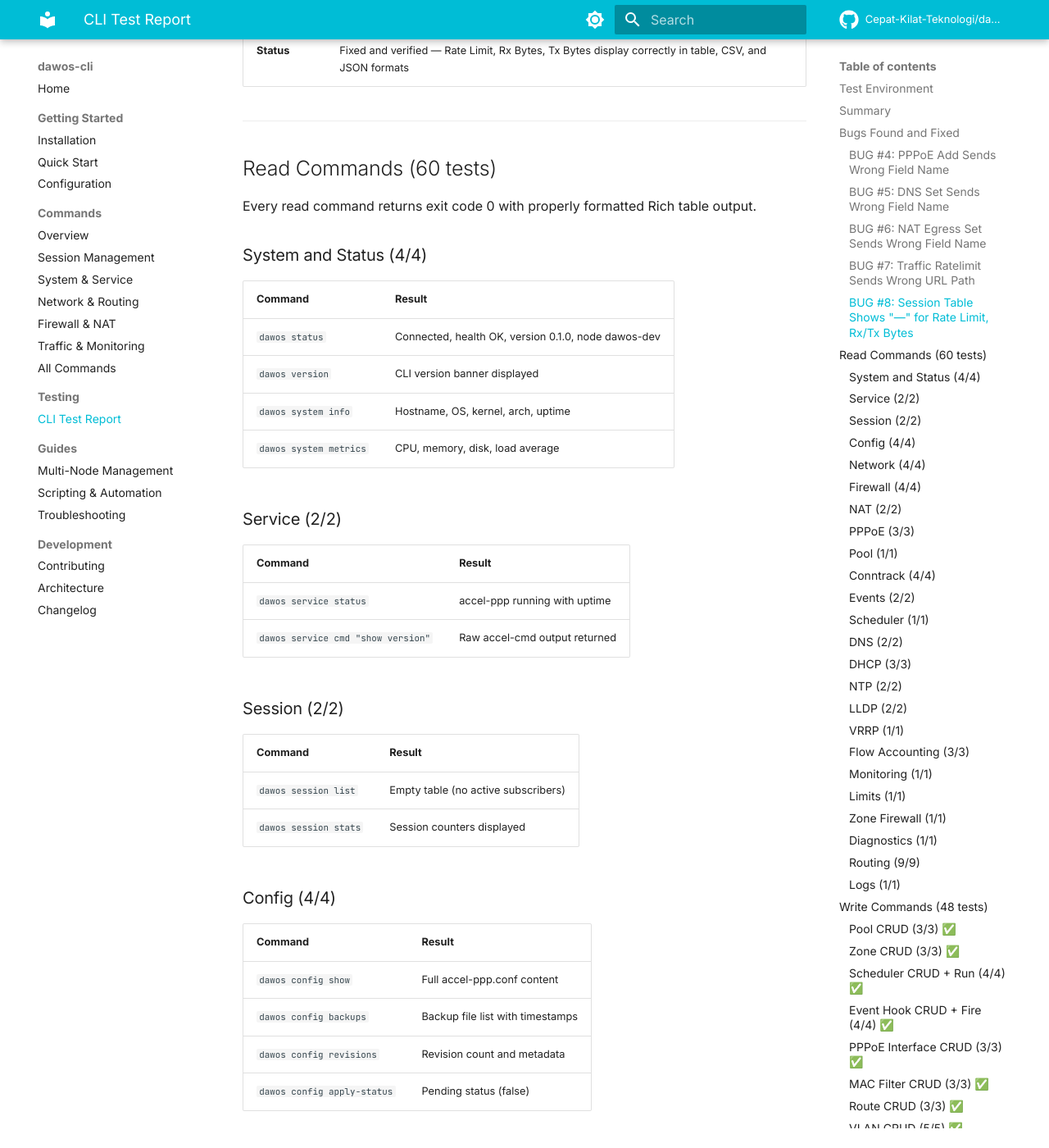
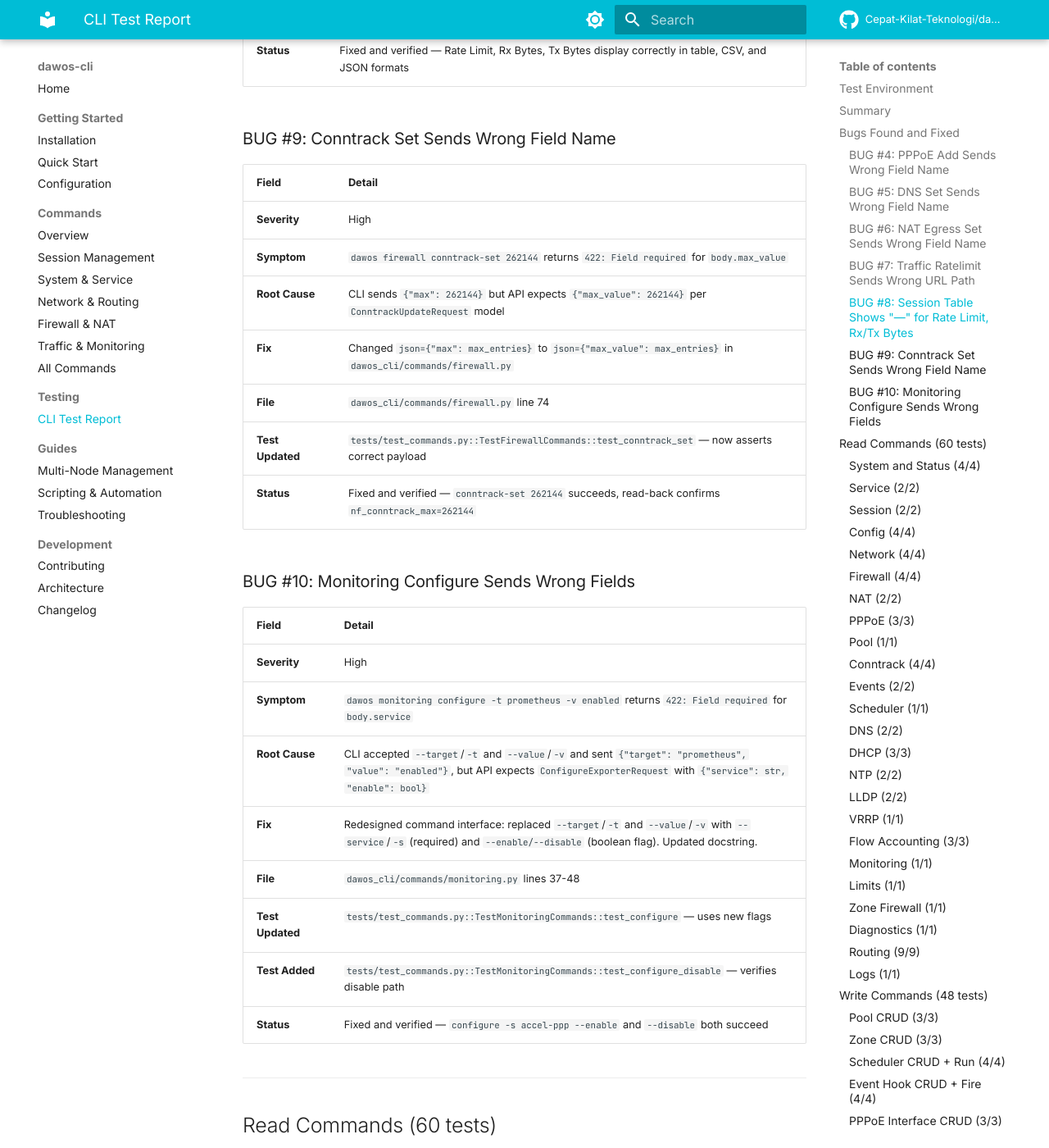
Before and after one commit to Cepat-Kilat-Teknologi/dawos-cli, an MkDocs documentation site: the page built from docs/testing/test-report.md, in a window 1280 px wide and 1400 px high, scrolled down 3840 px. Shown: the whole window at 82% size. Built offline with MkDocs 1.6.1 and Material for MkDocs 9.7.7, drawn with Linux system fonts in a browser that asks for light colours; comment, search, counter and statistics services are not loaded; some of the changed text lies outside the part shown.

```diff
--- a/docs/testing/test-report.md
+++ b/docs/testing/test-report.md
@@ -24,11 +24,11 @@
 | Category | Tested | Passed | Fixed | N/A | Notes |
 |----------|:------:|:------:|:-----:|:---:|-------|
 | Read commands | 60 | 60 | 0 | 0 | All 29 API groups covered |
-| Write commands | 48 | 45 | 3 | 0 | Full CRUD cycles for every writable resource |
+| Write commands | 52 | 49 | 5 | 0 | Full CRUD cycles for every writable resource |
 | Live PPPoE session | 25 | 25 | 2 | 0 | Terminate, restart, ratelimit, queue, drop-by-mac |
-| **Total** | **133** | **130** | **5** | **0** | **100% pass rate** |
+| **Total** | **137** | **134** | **7** | **0** | **100% pass rate** |
 
-- **5 bugs fixed** during testing (PPPoE/DNS/NAT field names, ratelimit URL path, hyphen/underscore display).
+- **7 bugs fixed** during testing (PPPoE/DNS/NAT/conntrack/monitoring field names, ratelimit URL path, hyphen/underscore display).
 - **0 commands N/A** — all traffic commands verified with live PPPoE session.
 
 ---
@@ -91,6 +91,31 @@
 | **Fix** | Added fallback lookup: `row.get(col, row.get(col.replace("_", "-"), "—"))` in both `table()` and `_print_csv()` |
 | **File** | `dawos_cli/output.py` lines 42, 163 |
 | **Status** | Fixed and verified — Rate Limit, Rx Bytes, Tx Bytes display correctly in table, CSV, and JSON formats |
+
+### BUG #9: Conntrack Set Sends Wrong Field Name
+
+| Field | Detail |
+|-------|--------|
+| **Severity** | High |
+| **Symptom** | `dawos firewall conntrack-set 262144` returns `422: Field required` for `body.max_value` |
+| **Root Cause** | CLI sends `{"max": 262144}` but API expects `{"max_value": 262144}` per `ConntrackUpdateRequest` model |
+| **Fix** | Changed `json={"max": max_entries}` to `json={"max_value": max_entries}` in `dawos_cli/commands/firewall.py` |
+| **File** | `dawos_cli/commands/firewall.py` line 74 |
+| **Test Updated** | `tests/test_commands.py::TestFirewallCommands::test_conntrack_set` — now asserts correct payload |
+| **Status** | Fixed and verified — `conntrack-set 262144` succeeds, read-back confirms `nf_conntrack_max=262144` |
+
+### BUG #10: Monitoring Configure Sends Wrong Fields
+
+| Field | Detail |
+|-------|--------|
+| **Severity** | High |
+| **Symptom** | `dawos monitoring configure -t prometheus -v enabled` returns `422: Field required` for `body.service` |
+| **Root Cause** | CLI accepted `--target`/`-t` and `--value`/`-v` and sent `{"target": "prometheus", "value": "enabled"}`, but API expects `ConfigureExporterRequest` with `{"service": str, "enable": bool}` |
+| **Fix** | Redesigned command interface: replaced `--target`/`-t` and `--value`/`-v` with `--service`/`-s` (required) and `--enable/--disable` (boolean flag). Updated docstring. |
+| **File** | `dawos_cli/commands/monitoring.py` lines 37-48 |
+| **Test Updated** | `tests/test_commands.py::TestMonitoringCommands::test_configure` — uses new flags |
+| **Test Added** | `tests/test_commands.py::TestMonitoringCommands::test_configure_disable` — verifies disable path |
+| **Status** | Fixed and verified — `configure -s accel-ppp --enable` and `--disable` both succeed |
 
 ---
 
@@ -284,24 +309,21 @@
 
 Full create-verify-delete cycles. All resources cleaned up after testing.
 
-### Pool CRUD (3/3) ✅
-
+### Pool CRUD (3/3)
 | Command | Result |
 |---------|--------|
 | `dawos pool add test-pool 10.99.0.0/24` | Pool created |
 | `dawos pool list` | Pool visible in list |
 | `dawos pool remove test-pool` | Pool removed |
 
-### Zone CRUD (3/3) ✅
-
+### Zone CRUD (3/3)
 | Command | Result |
 |---------|--------|
 | `dawos zone add test-zone` | Zone created |
 | `dawos zone list` | Zone visible in list |
 | `dawos zone remove test-zone` | Zone removed |
 
-### Scheduler CRUD + Run (4/4) ✅
-
+### Scheduler CRUD + Run (4/4)
 | Command | Result |
 |---------|--------|
 | `dawos scheduler add test-job -c "show stat" -i 300` | Job created: every 300s |
@@ -309,8 +331,7 @@
 | `dawos scheduler list` | Job visible in list |
 | `dawos scheduler remove test-job` | Job removed |
 
-### Event Hook CRUD + Fire (4/4) ✅
-
+### Event Hook CRUD + Fire (4/4)
 | Command | Result |
 |---------|--------|
 | `dawos events hook-add test-hook -e session-up -a https://httpbin.org/post` | Hook registered |
@@ -318,32 +339,28 @@
 | `dawos events hooks` | Hook visible in list |
 | `dawos events hook-del test-hook` | Hook removed |
 
-### PPPoE Interface CRUD (3/3) ✅
-
+### PPPoE Interface CRUD (3/3)
 | Command | Result |
 |---------|--------|
 | `dawos pppoe add ens19` | Interface added (BUG #4 fixed) |
 | `dawos pppoe interfaces` | Interface visible in list |
 | `dawos pppoe remove ens19` | Interface removed |
 
-### MAC Filter CRUD (3/3) ✅
-
+### MAC Filter CRUD (3/3)
 | Command | Result |
 |---------|--------|
 | `dawos pppoe mac-add AA:BB:CC:DD:EE:FF` | MAC added to filter |
 | `dawos pppoe mac-filter` | MAC visible in list |
 | `dawos pppoe mac-del AA:BB:CC:DD:EE:FF` | MAC removed |
 
-### Route CRUD (3/3) ✅
-
+### Route CRUD (3/3)
 | Command | Result |
 |---------|--------|
 | `dawos network add-route 10.99.99.0/24 --gw 10.0.0.1` | Route added |
 | `dawos network routes` | Route visible in table |
 | `dawos network del-route 10.99.99.0/24 --gw 10.0.0.1` | Route removed |
 
-### VLAN CRUD (5/5) ✅
-
+### VLAN CRUD (5/5)
 | Command | Result |
 |---------|--------|
 | `dawos network vlan-add eth0 --id 999` | VLAN eth0.999 created |
@@ -352,36 +369,32 @@
 | `dawos network vlan-state eth0.999 up` | VLAN set to up |
 | `dawos network vlan-del eth0.999` | VLAN deleted |
 
-### DNS Set (3/3) ✅
-
+### DNS Set (3/3)
 | Command | Result |
 |---------|--------|
 | `dawos network dns-set 8.8.8.8,1.1.1.1` | DNS updated (BUG #5 fixed) |
 | `dawos network dns` | Nameservers confirmed: 8.8.8.8, 1.1.1.1 |
 | `dawos network dns-set 127.0.0.53` | Original DNS restored |
 
-### NAT Masquerade (2/2) ✅
-
+### NAT Masquerade (2/2)
 | Command | Result |
 |---------|--------|
 | `dawos nat masquerade-on eth0` | Masquerade enabled |
 | `dawos nat masquerade-off eth0` | Masquerade disabled |
 
-### NAT Public IP (2/2) ✅
-
+### NAT Public IP (2/2)
 | Command | Result |
 |---------|--------|
 | `dawos nat public-ip-add 203.0.113.10` | Public IP bound |
 | `dawos nat public-ip-del 203.0.113.10` | Public IP unbound |
 
-### NAT Box Egress (2/2) ✅
-
+### NAT Box Egress (2/2)
 | Command | Result |
 |---------|--------|
 | `dawos nat box-egress-set true` | Box egress enabled |
 | `dawos nat box-egress-set false` | Box egress disabled |
 
-### NAT Egress Set (1/1) ✅ (BUG #6 fixed, infra N/A)
+### NAT Egress Set (1/1) (BUG #6 fixed, infra N/A)
 
 | Command | Result |
 |---------|--------|
@@ -389,8 +402,20 @@
 
 > **Note:** After BUG #6 fix, CLI sends correct `{"target": ...}` (no more 422). HTTP 400 is because the nftables `accelnat` table with `cust_egress` map doesn't exist on this dev server — infrastructure dependency, not a code bug.
 
-### Conntrack Tuning (4/4) ✅
+### Monitoring (2/2)
 
+| Command | Result |
+|---------|--------|
+| `dawos monitoring configure -s accel-ppp --enable` | Exporter enabled (BUG #10 fixed) |
+| `dawos monitoring configure -s accel-ppp --disable` | Exporter disabled |
+
+### Firewall Conntrack (1/1)
+
+| Command | Result |
+|---------|--------|
+| `dawos firewall conntrack-set 262144` | Max entries set to 262144 (BUG #9 fixed) |
+
+### Conntrack Tuning (4/4)
 | Command | Result |
 |---------|--------|
 | `dawos conntrack table-size` | Shows current: 65536 |
@@ -398,15 +423,13 @@
 | `dawos conntrack timeout-set tcp_timeout_established 7200` | Timeout set to 7200s |
 | `dawos conntrack profile-apply gaming` | Gaming profile applied |
 
-### PADO Delay (2/2) ✅
-
+### PADO Delay (2/2)
 | Command | Result |
 |---------|--------|
 | `dawos pppoe pado-set 200` | Delay set to 200ms |
 | `dawos pppoe pado-set 0` | Delay cleared |
 
-### Firewall Group CRUD (4/4) ✅
-
+### Firewall Group CRUD (4/4)
 | Command | Result |
 |---------|--------|
 | `dawos firewall group-add test-grp -t address -e "10.0.0.1,10.0.0.2"` | Group created (success=false — nft not configured, expected) |
@@ -414,28 +437,24 @@
 | `dawos firewall group-members test-grp "10.0.0.3,10.0.0.4"` | Members added |
 | `dawos firewall group-del test-grp` | Group deleted |
 
-### Config Update (1/1) ✅
-
+### Config Update (1/1)
 | Command | Result |
 |---------|--------|
 | `dawos config update @/tmp/test-accel-config.conf -f` | Config updated |
 
-### Config Guarded Apply Cycle (3/3) ✅
-
+### Config Guarded Apply Cycle (3/3)
 | Command | Result |
 |---------|--------|
 | `dawos config apply @/tmp/test-accel-config.conf -f` | Applied with 5m rollback window |
 | `dawos config apply-status` | `Pending: True` confirmed |
 | `dawos config confirm` | Auto-rollback cancelled |
 
-### Config Rollback (1/1) ✅
-
+### Config Rollback (1/1)
 | Command | Result |
 |---------|--------|
 | `dawos config rollback "accel-ppp.conf.20260707_184800.bak" -f` | Config rolled back |
 
-### Service Command (1/1) ✅
-
+### Service Command (1/1)
 | Command | Result |
 |---------|--------|
 | `dawos service cmd "show stat"` | accel-ppp statistics returned |
@@ -473,8 +492,7 @@
 | **Client MAC** | bc:24:11:c8:32:9e |
 | **MTU** | 1400 |
 
-### Session Lifecycle (8/8) ✅
-
+### Session Lifecycle (8/8)
 | Command | Result |
 |---------|--------|
 | `dawos session list` | Session displayed with all fields |
@@ -602,6 +616,9 @@
 | `firewall group-add` | `dawos firewall group-add NAME -t TYPE -e ELEMENTS` | `-t` required, `-e` optional |
 | `firewall group-members` | `dawos firewall group-members NAME ELEMENTS` | Comma-separated elements |
 | `firewall group-del` | `dawos firewall group-del NAME` | |
+| `firewall conntrack-set` | `dawos firewall conntrack-set N` | Max entries integer, sends `{"max_value": N}` |
+| `monitoring configure` | `dawos monitoring configure -s SVC --enable` | `--service`/`-s` required, `--enable/--disable` toggle |
+| `monitoring restart` | `dawos monitoring restart SVC -f` | `-f` skips confirmation |
 | `config update` | `dawos config update @FILENAME -f` | `@file` reads from disk |
 | `config apply` | `dawos config apply @FILENAME -f` | Guarded with 5m rollback |
 | `config confirm` | `dawos config confirm` | Cancels auto-rollback |
@@ -629,7 +646,7 @@
 | `session` | `list`, `stats` | — |
 | `config` | `show`, `backups`, `revisions`, `apply-status` | `update`, `apply`, `confirm`, `rollback` |
 | `network` | `interfaces`, `routes`, `vlans`, `dns` | `add-route`, `del-route`, `vlan-add`, `vlan-del`, `vlan-state`, `dns-set` |
-| `firewall` | `rules`, `conntrack`, `sysctl`, `groups` | `group-add`, `group-del`, `group-members` |
+| `firewall` | `rules`, `conntrack`, `sysctl`, `groups` | `group-add`, `group-del`, `group-members`, `conntrack-set`, `sysctl-set` |
 | `nat` | `status`, `egress` | `masquerade-on`, `masquerade-off`, `egress-set`, `egress-del`, `public-ip-add`, `public-ip-del`, `box-egress-set` |
 | `pppoe` | `interfaces`, `pado`, `mac-filter` | `add`, `remove`, `pado-set`, `mac-add`, `mac-del` |
 | `pool` | `list`, `usage` | `add`, `remove` |
@@ -642,7 +659,7 @@
 | `lldp` | `status`, `neighbors` | — |
 | `vrrp` | `status` | — |
 | `flow` | `status`, `stats`, `collectors` | — |
-| `monitoring` | `status` | — |
+| `monitoring` | `status`, `metrics SERVICE`, `metrics-service SERVICE` | `configure`, `restart` |
 | `limits` | `show` | — |
 | `zone` | `list` | `add`, `remove` |
 | `diagnostics` | `doctor` | — |
```
Also changed, not shown: other parts of docs/testing/test-report.md (+10 -14 lines).
